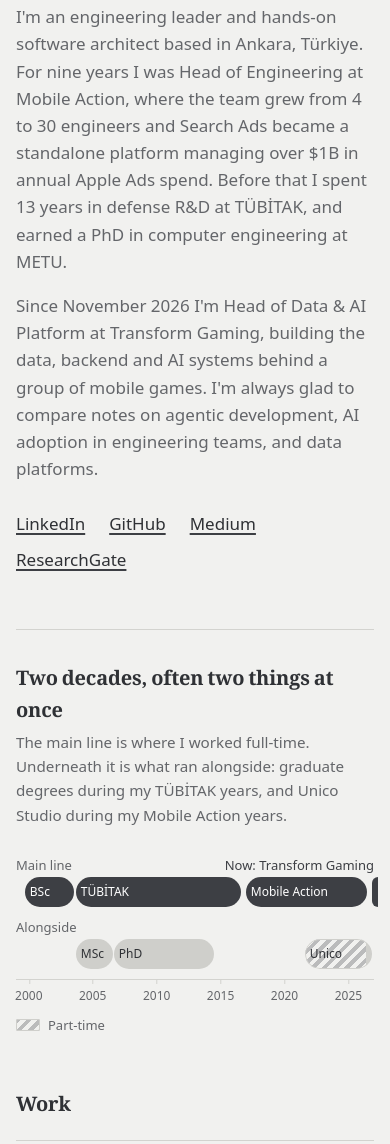
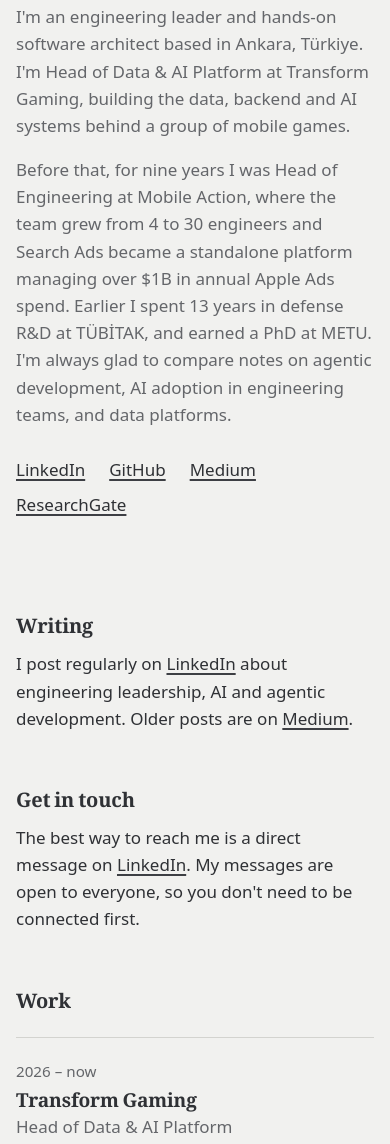
Before and after one commit to DrAhmetK/DrAhmetK.github.io, a plain HTML site: page index.html in a window 390 px wide. Shown: the part 370-1514 px from the top of the page. Drawn offline with Linux system fonts and the light colour scheme.

Commit message:
Lead with current role and reorder page sections (#7)
- Bio opens with the Transform Gaming role; drop start date and PhD field
- Remove extra detail from the METU education entry
- Move Writing and Get in touch above Work
- Drop the career chart's heading and note; place chart under Work

Co-authored-by: Claude Opus 5.5 <noreply@anthropic.com>

```diff
--- a/index.html
+++ b/index.html
@@ -148,9 +148,8 @@
   .links { display: flex; flex-wrap: wrap; gap: .5rem 1.5rem; margin: 1.75rem 0 0; padding: 0; list-style: none; font-weight: 500; }
 
   /* Career strip */
-  .career { margin: 1rem 0 0; padding: 2rem 0 0; border-top: 1px solid var(--rule); }
-  .career h2, section h2 { font-size: 1.25rem; letter-spacing: -.01em; margin: 0 0 .25rem; }
-  .career .note { margin: 0 0 1.75rem; color: var(--muted); font-size: .95rem; }
+  .career { margin: 2.5rem 0 0; }
+  section h2 { font-size: 1.25rem; letter-spacing: -.01em; margin: 0 0 .25rem; }
   .chart { position: relative; }
   .lane { position: relative; height: 3.25rem; margin-bottom: .625rem; }
   .lane-name { font-size: .8125rem; color: var(--muted); margin: 0 0 .3rem; }
@@ -256,8 +255,8 @@
       </div>
     </div>
     <div class="bio">
-      <p>I'm an engineering leader and hands-on software architect based in Ankara, Türkiye. For nine years I was Head of Engineering at Mobile Action, where the team grew from 4 to 30 engineers and Search Ads became a standalone platform managing over $1B in annual Apple Ads spend. Before that I spent 13 years in defense R&amp;D at TÜBİTAK, and earned a PhD in computer engineering at METU.</p>
-      <p>Since November 2026 I'm Head of Data &amp; AI Platform at Transform Gaming, building the data, backend and AI systems behind a group of mobile games. I'm always glad to compare notes on agentic development, AI adoption in engineering teams, and data platforms.</p>
+      <p>I'm an engineering leader and hands-on software architect based in Ankara, Türkiye. I'm Head of Data &amp; AI Platform at Transform Gaming, building the data, backend and AI systems behind a group of mobile games.</p>
+      <p>Before that, for nine years I was Head of Engineering at Mobile Action, where the team grew from 4 to 30 engineers and Search Ads became a standalone platform managing over $1B in annual Apple Ads spend. Earlier I spent 13 years in defense R&amp;D at TÜBİTAK, and earned a PhD at METU. I'm always glad to compare notes on agentic development, AI adoption in engineering teams, and data platforms.</p>
     </div>
     <ul class="links">
       <li><a href="https://www.linkedin.com/in/ahmetk" rel="me">LinkedIn</a></li>
@@ -267,37 +266,21 @@
     </ul>
   </header>
 
-  <figure class="career" aria-labelledby="career-title">
-    <h2 id="career-title">Two decades, often two things at once</h2>
-    <p class="note">The main line is where I worked full-time. Underneath it is what ran alongside: graduate degrees during my TÜBİTAK years, and Unico Studio during my Mobile Action years.</p>
-    <div class="chart">
-      <div class="lane">
-        <p class="lane-name">Main line</p>
-        <div class="bar" style="--s:1999.7;--e:2003.5"><span class="long">Bilkent BSc</span><span class="short">BSc</span><span class="sr-only">, 1999 to 2003</span></div>
-        <div class="bar" style="--s:2003.7;--e:2016.6"><span class="long">TÜBİTAK BİLGEM İLTAREN</span><span class="short">TÜBİTAK</span><span class="sr-only">, 2003 to 2016</span></div>
-        <div class="bar" style="--s:2017.0;--e:2026.45"><span class="long">Mobile Action</span><span class="short">Mobile Action</span><span class="sr-only">, 2017 to 2026</span></div>
-        <div class="bar now" style="--s:2026.84;--e:2027"><span class="sr-only">Transform Gaming, since November 2026</span></div>
-        <p class="now-label" aria-hidden="true">Now: Transform Gaming</p>
+  <main>
+    <section aria-labelledby="writing-title">
+      <h2 id="writing-title">Writing</h2>
+      <div class="prose">
+        <p>I post regularly on <a href="https://www.linkedin.com/in/ahmetk">LinkedIn</a> about engineering leadership, AI and agentic development. Older posts are on <a href="https://ahmkara.medium.com/">Medium</a>.</p>
       </div>
-      <div class="lane parallel">
-        <p class="lane-name">Alongside</p>
-        <div class="bar" style="--s:2003.7;--e:2006.6"><span class="long">MSc</span><span class="short">MSc</span><span class="sr-only">, 2003 to 2006</span></div>
-        <div class="bar" style="--s:2006.7;--e:2014.5"><span class="long">METU PhD</span><span class="short">PhD</span><span class="sr-only">, 2006 to 2014</span></div>
-        <div class="bar split" style="--s:2021.6;--e:2026.85;--pt:.91"><span class="long">Unico Studio</span><span class="short">Unico</span><span class="sr-only">, 2021 to 2026, part-time until mid-2026</span></div>
+    </section>
+
+    <section aria-labelledby="contact-title">
+      <h2 id="contact-title">Get in touch</h2>
+      <div class="prose">
+        <p>The best way to reach me is a direct message on <a href="https://www.linkedin.com/in/ahmetk">LinkedIn</a>. My messages are open to everyone, so you don't need to be connected first.</p>
       </div>
-      <div class="axis" aria-hidden="true">
-        <span style="--y:2000">2000</span>
-        <span style="--y:2005">2005</span>
-        <span style="--y:2010">2010</span>
-        <span style="--y:2015">2015</span>
-        <span style="--y:2020">2020</span>
-        <span style="--y:2025">2025</span>
-      </div>
-    </div>
-    <p class="legend"><i aria-hidden="true"></i> Part-time</p>
-  </figure>
+    </section>
 
-  <main>
     <section aria-labelledby="work-title">
       <h2 id="work-title">Work</h2>
       <ul class="entries">
@@ -339,6 +322,34 @@
       </ul>
     </section>
 
+    <figure class="career" aria-label="Career timeline">
+      <div class="chart">
+        <div class="lane">
+          <p class="lane-name">Main line</p>
+          <div class="bar" style="--s:1999.7;--e:2003.5"><span class="long">Bilkent BSc</span><span class="short">BSc</span><span class="sr-only">, 1999 to 2003</span></div>
+          <div class="bar" style="--s:2003.7;--e:2016.6"><span class="long">TÜBİTAK BİLGEM İLTAREN</span><span class="short">TÜBİTAK</span><span class="sr-only">, 2003 to 2016</span></div>
+          <div class="bar" style="--s:2017.0;--e:2026.45"><span class="long">Mobile Action</span><span class="short">Mobile Action</span><span class="sr-only">, 2017 to 2026</span></div>
+          <div class="bar now" style="--s:2026.84;--e:2027"><span class="sr-only">Transform Gaming, since November 2026</span></div>
+          <p class="now-label" aria-hidden="true">Now: Transform Gaming</p>
+        </div>
+        <div class="lane parallel">
+          <p class="lane-name">Alongside</p>
+          <div class="bar" style="--s:2003.7;--e:2006.6"><span class="long">MSc</span><span class="short">MSc</span><span class="sr-only">, 2003 to 2006</span></div>
+          <div class="bar" style="--s:2006.7;--e:2014.5"><span class="long">METU PhD</span><span class="short">PhD</span><span class="sr-only">, 2006 to 2014</span></div>
+          <div class="bar split" style="--s:2021.6;--e:2026.85;--pt:.91"><span class="long">Unico Studio</span><span class="short">Unico</span><span class="sr-only">, 2021 to 2026, part-time until mid-2026</span></div>
+        </div>
+        <div class="axis" aria-hidden="true">
+          <span style="--y:2000">2000</span>
+          <span style="--y:2005">2005</span>
+          <span style="--y:2010">2010</span>
+          <span style="--y:2015">2015</span>
+          <span style="--y:2020">2020</span>
+          <span style="--y:2025">2025</span>
+        </div>
+      </div>
+      <p class="legend"><i aria-hidden="true"></i> Part-time</p>
+    </figure>
+
     <section aria-labelledby="education-title">
       <h2 id="education-title">Education</h2>
       <ul class="entries">
@@ -347,7 +358,6 @@
           <div>
             <h3><a href="https://www.metu.edu.tr/">Middle East Technical University</a></h3>
             <p class="role">PhD in Computer Engineering</p>
-            <p class="what">Completed alongside full-time work at TÜBİTAK. Thesis on simulation modelling.</p>
           </div>
         </li>
         <li class="entry">
@@ -367,24 +377,10 @@
       </ul>
     </section>
 
-    <section aria-labelledby="writing-title">
-      <h2 id="writing-title">Writing</h2>
-      <div class="prose">
-        <p>I post regularly on <a href="https://www.linkedin.com/in/ahmetk">LinkedIn</a> about engineering leadership, AI and agentic development. Older posts are on <a href="https://ahmkara.medium.com/">Medium</a>.</p>
-      </div>
-    </section>
-
     <section aria-labelledby="research-title">
       <h2 id="research-title">Research</h2>
       <div class="prose">
         <p>My earlier academic work, from my PhD on simulation modelling, is on <a href="https://www.researchgate.net/profile/Ahmet-Kara-6">ResearchGate</a>.</p>
-      </div>
-    </section>
-
-    <section aria-labelledby="contact-title">
-      <h2 id="contact-title">Get in touch</h2>
-      <div class="prose">
-        <p>The best way to reach me is a direct message on <a href="https://www.linkedin.com/in/ahmetk">LinkedIn</a>. My messages are open to everyone, so you don't need to be connected first.</p>
       </div>
     </section>
   </main>
```
